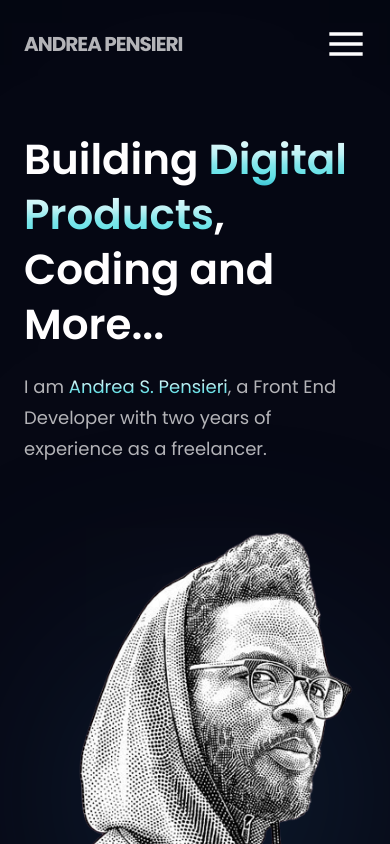
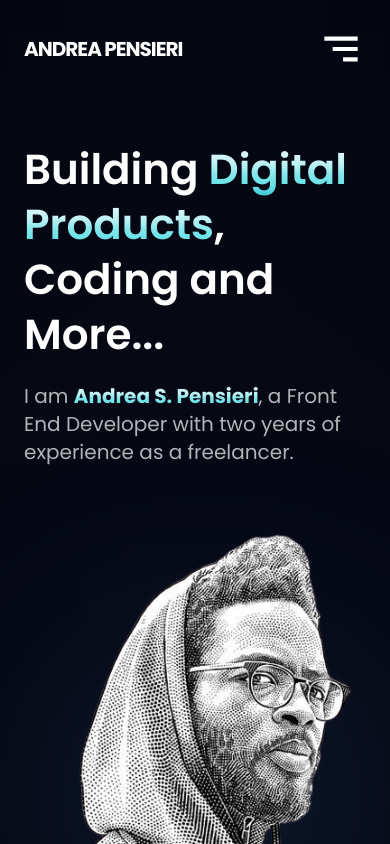
Before and after one commit to andreasiano/Portfolio_UI-UX, a React (Create React App) app: page / in a window 390 px wide. Shown: the top 844 px of the page. Built offline with nearby package versions, Linux system fonts and the light colour scheme.

Commit message:
Finish implementing navbar

```diff
--- a/package.json
+++ b/package.json
@@ -6,7 +6,7 @@
     "@testing-library/jest-dom": "^5.17.0",
     "@testing-library/react": "^13.4.0",
     "@testing-library/user-event": "^13.5.0",
-    "framer-motion": "^10.15.0",
+    "framer-motion": "^10.16.4",
     "react": "^18.2.0",
     "react-anchor-link-smooth-scroll": "^1.0.12",
     "react-dom": "^18.2.0",
--- a/src/App.js
+++ b/src/App.js
@@ -2,7 +2,8 @@ import styles from "./style";
 import {
   Navbar,
   Hero,
-  ImageCard
+  ImageCard,
+  ContactMe,
 } from "./components";
 
 const App = () => (
@@ -12,7 +13,6 @@ const App = () => (
         <Navbar />
       </div>
     </div>
-
     <div className={`bg-primary ${styles.flexStart}`}>
       <div className={`${styles.boxWidth}`}>
         <Hero />
@@ -23,10 +23,15 @@ const App = () => (
     >
       <div className={`${styles.boxWidth}`}>
         <div className="lg:flex gap-10 lg:mb-10">
-          <ImageCard/>
+          <ImageCard />
         </div>
       </div>
     </div>
+      <div className={`bg-primary ${styles.flexStart}`}>
+        <div className={`${styles.boxWidth}`}>
+          <ContactMe/>
+        </div>
+      </div>
   </div>
 );
 
--- /dev/null
+++ b/src/components/ContactMe.jsx
@@ -0,0 +1,9 @@
+import React from 'react'
+
+export default function ContactMe() {
+  return (
+    <section id="contact">
+
+    </section>
+  );
+}
--- a/src/components/Hero.jsx
+++ b/src/components/Hero.jsx
@@ -21,8 +21,8 @@ const Hero = () => {
         <h1 className="font-poppins font-semibold ss:text-[68px] text-[42px] text-white ss:leading-[100.8px] leading-[55px] w-full">
           Coding and More...
         </h1>
-        <p className={`${styles.paragraph} max-w-[470px] mt-5`}>
-          I am <span className="text-gradient">Andrea S. Pensieri</span>, a
+        <p className={`${styles.paragraph} max-w-[470px] xxs:text-xl lg:text-2xl mt-5`}>
+          I am <span className="text-gradient font-bold">Andrea S. Pensieri</span>, a
           Front End Developer with two years of experience as a freelancer.
         </p>
       </div>
--- a/src/components/ImageCards.jsx
+++ b/src/components/ImageCards.jsx
@@ -3,7 +3,7 @@ import { imgData } from "../constants";
 
 export default function ImageCards() {
   return (
-    <div className="grid lg:grid-cols-2 gap-10">
+    <div id='works' className="grid lg:grid-cols-2 gap-10">
       {imgData.map((item, index) => (
         <a href={item.link}>
           <div
--- a/src/components/Navbar.jsx
+++ b/src/components/Navbar.jsx
@@ -1,15 +1,22 @@
 import React from 'react'
 import { useState } from 'react'
 import { navLinks } from "../constants";
-import menu from '../assets/icons8-hamburger-menu.svg'
-import close from '../assets/close.svg'
-
+import { BiMenuAltRight } from "react-icons/bi"
+import { AiOutlineClose } from "react-icons/ai";
 
 export default function Navbar() {
-const [toggle, setToggle] = useState(false)
+  const [nav, setNav] = useState(false)
+  const handleNav = () => {
+    setNav(!nav)
+    if (!nav) {
+      document.body.style.overflow = 'hidden'
+    } else {
+      document.body.style.overflow = "scroll";
+    }
+  }
   return (
     <nav className="w-full flex py-6 justify-between items-center navbar">
-      <h1 className="text-2xl xxs:text-[20px] text-dimWhite font-bold tracking-tighter">
+      <h1 className="text-2xl xxs:text-[20px] text-white font-bold tracking-tighter">
         ANDREA PENSIERI
       </h1>
       <ul className="list-none sm:flex hidden justify-end items-center flex-1">
@@ -24,27 +31,31 @@ const [toggle, setToggle] = useState(false)
           </li>
         ))}
       </ul>
-      <div className="sm:hidden cursor-pointer flex flex-1 justify-end items-center">
-        <img
-          src={toggle ? close : menu}
-          alt="menu"
-          className="w-[40px] h-[40px] object-contain"
-          onClick={() => setToggle((prev) => !prev)}
-        />
+      <div className="sm:hidden z-40 cursor-pointer w-full flex flex-1 justify-end items-center">
+        {nav ? (
+          <AiOutlineClose
+            onClick={handleNav}
+            className="z-40 text-white"
+            size={50}
+          />
+          ) : (
+          <BiMenuAltRight
+            onClick={handleNav}
+            className="z-40 text-white"
+            size={50}
+          />
+        )}
         <div
-          className={`${
-            toggle ? "flex" : "hidden"
-          } p-6 bg-black-gradient absolute top-16 left-0 right-0  my-5 w-full sidebar`}
+          className={
+            nav
+              ? "fixed text-gray-300 left-0 top-0 w-full h-screen bg-indigo-900/90 px-4 py-7 flex-col"
+              : "hidden"
+          }
         >
-          <ul className="list-none flex-col justify-end items-center flex-1">
+          <ul className="flex flex-col fixed top-0 left-0 w-full h-full items-center justify-center">
             {navLinks.map((nav, index) => (
-              <li
-                className={`text-dimWhite ${
-                  index === navLinks.length - 1 ? "mr-0" : "mb-4"
-                } text-[35px] text-center cursor-pointer`}
-                key={nav.id}
-              >
-                <a href={`#${nav.id}`}>{nav.title}</a>
+              <li className="font-bold text-3xl p-5" key={nav.id}>
+                <a onClick={handleNav} href={`#${nav.id}`}>{nav.title}</a>
               </li>
             ))}
           </ul>
--- a/src/components/index.js
+++ b/src/components/index.js
@@ -1,7 +1,8 @@
 import Navbar from "./Navbar";
 import Hero from "./Hero";
 import ImageCard from "./ImageCards";
+import ContactMe from "./ContactMe";
 
 
 
-export {Navbar, Hero, ImageCard}
+export {Navbar, Hero, ImageCard, ContactMe}
--- a/src/index.css
+++ b/src/index.css
@@ -17,6 +17,8 @@
 * {
   scroll-behavior: smooth;
 }
+
+* { -webkit-tap-highlight-color: rgba(0,0,0,0); }
 
 html,
 #root,
@@ -76,11 +78,6 @@ html,
   box-shadow: 0px 20px 100px -10px rgba(66, 71, 91, 0.1);
 }
 
-.sidebar {
-  -webkit-animation: slide-top 0.5s cubic-bezier(0.25, 0.46, 0.45, 0.94) both;
-  animation: slide-top 0.5s cubic-bezier(0.25, 0.46, 0.45, 0.94) both;
-}
-
 @-webkit-keyframes slide-top {
   0% {
     -webkit-transform: translateY(100px);
```
Also changed, not shown: 1 other file (tests, documents, lock files or other folders).
